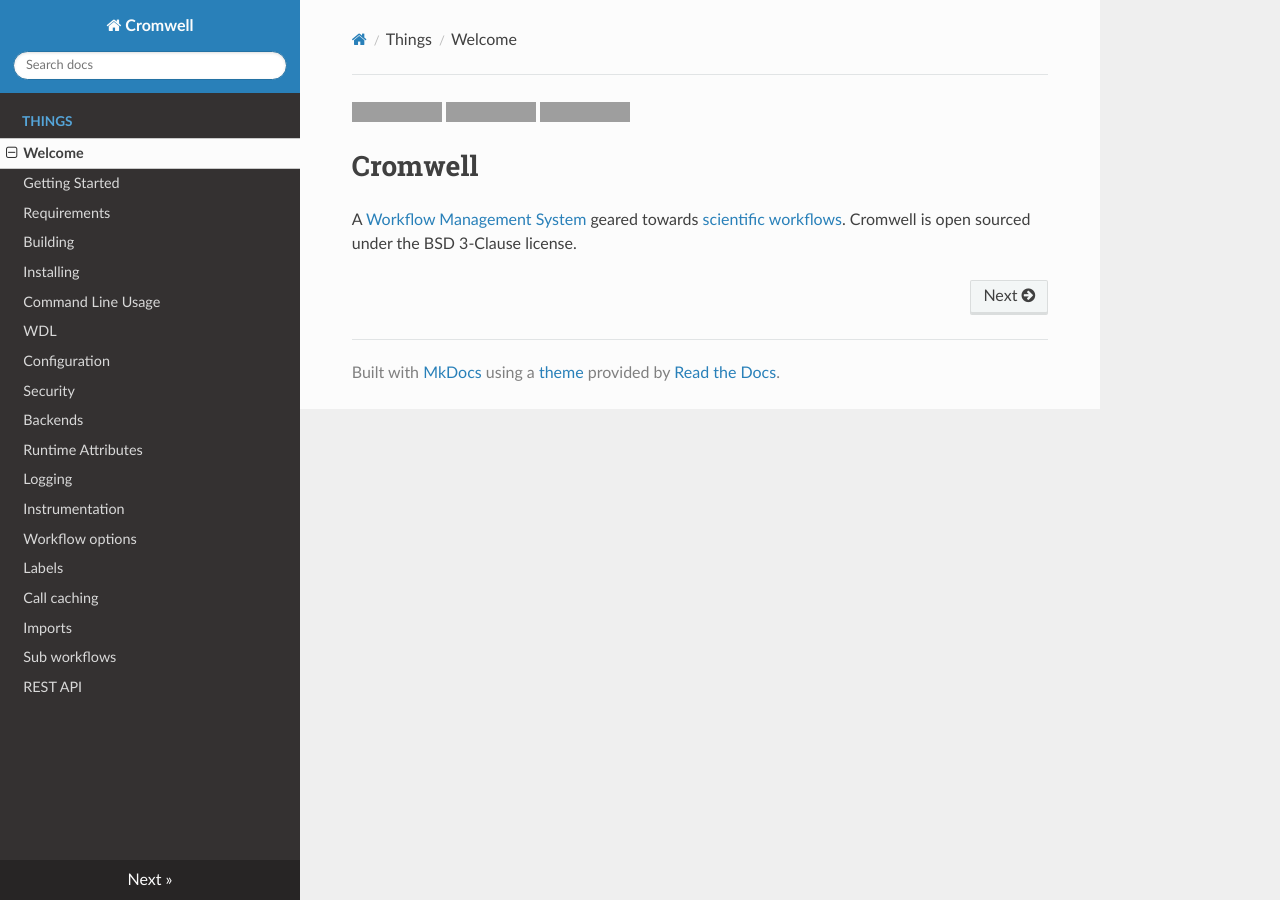
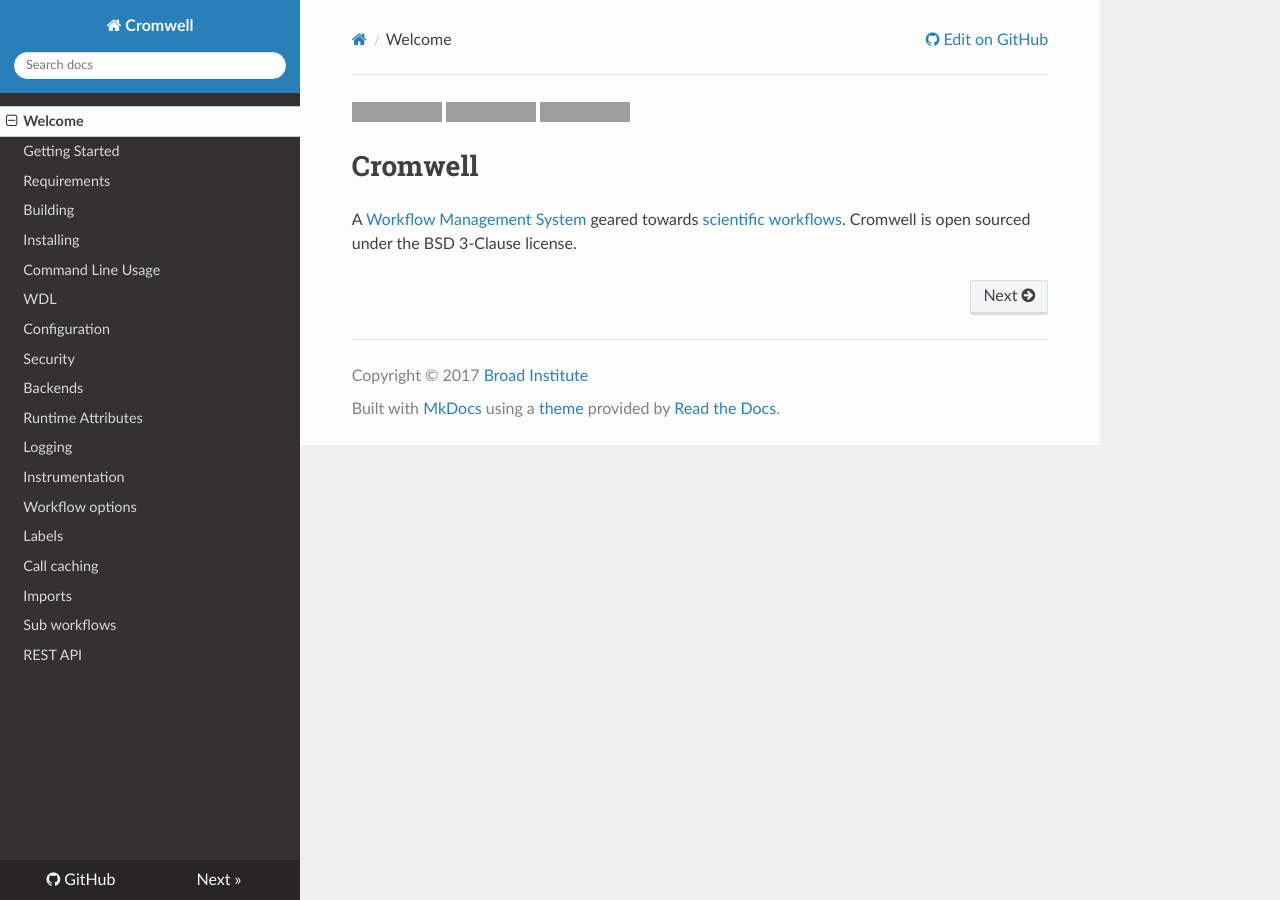
Before and after one commit to katevoss/Super-Awesome-Cromwell, an MkDocs documentation site: the page built from docs/README.md, in a window 1280 px wide. Built offline with MkDocs 1.6.1, drawn with Linux system fonts in a browser that asks for light colours; nearby versions of some CDN libraries; old or Windows-style settings are respelled for this version of MkDocs; grey boxes are pictures that could not be loaded.

Commit message:
updated yaml

```diff
--- a/mkdocs.yml
+++ b/mkdocs.yml
@@ -1,23 +1,35 @@
 site_name: Cromwell
+site_url: http://www.software.broadinstitute.org/WDL
+site_description: Cromwell documentation
+site_author: Red Team at Broad Institute
+
+repo_url: https://github.com/broadinstitute/cromwell
+
 pages:
-- Things:
-  - Welcome: README.md
-  - Getting Started: Getting Help.md
-  - Requirements: Requirements.md
-  - Building: Building.md
-  - Installing: Installing.md
-  - Command Line Usage: Command Line Usage.md
-  - WDL: Getting Started with WDL.md
-  - Configuration: Configuring Cromwell.md
-  - Security: Security.md
-  - Backends: Backends.md
-  - Runtime Attributes: Runtime Attributes.md
-  - Logging: Logging.md
-  - Instrumentation: Instrumentation.md
-  - Workflow options: Workflow Options.md
-  - Labels: Labels.md
-  - Call caching: Call Caching.md
-  - Imports: Imports.md
-  - Sub workflows: Sub Workflows.md
-  - REST API: REST API.md
+- Welcome: README.md
+- Getting Started: Getting Help.md
+- Requirements: Requirements.md
+- Building: Building.md
+- Installing: Installing.md
+- Command Line Usage: Command Line Usage.md
+- WDL: Getting Started with WDL.md
+- Configuration: Configuring Cromwell.md
+- Security: Security.md
+- Backends: Backends.md
+- Runtime Attributes: Runtime Attributes.md
+- Logging: Logging.md
+- Instrumentation: Instrumentation.md
+- Workflow options: Workflow Options.md
+- Labels: Labels.md
+- Call caching: Call Caching.md
+- Imports: Imports.md
+- Sub workflows: Sub Workflows.md
+- REST API: REST API.md
 theme: readthedocs
+
+
+copyright: Copyright &copy; 2017 <a href="https://broadinstitute.org">Broad Institute</a>
+# google_analytics: ['identifierID', 'URL.org']
+
+plugins:
+    - search
```
